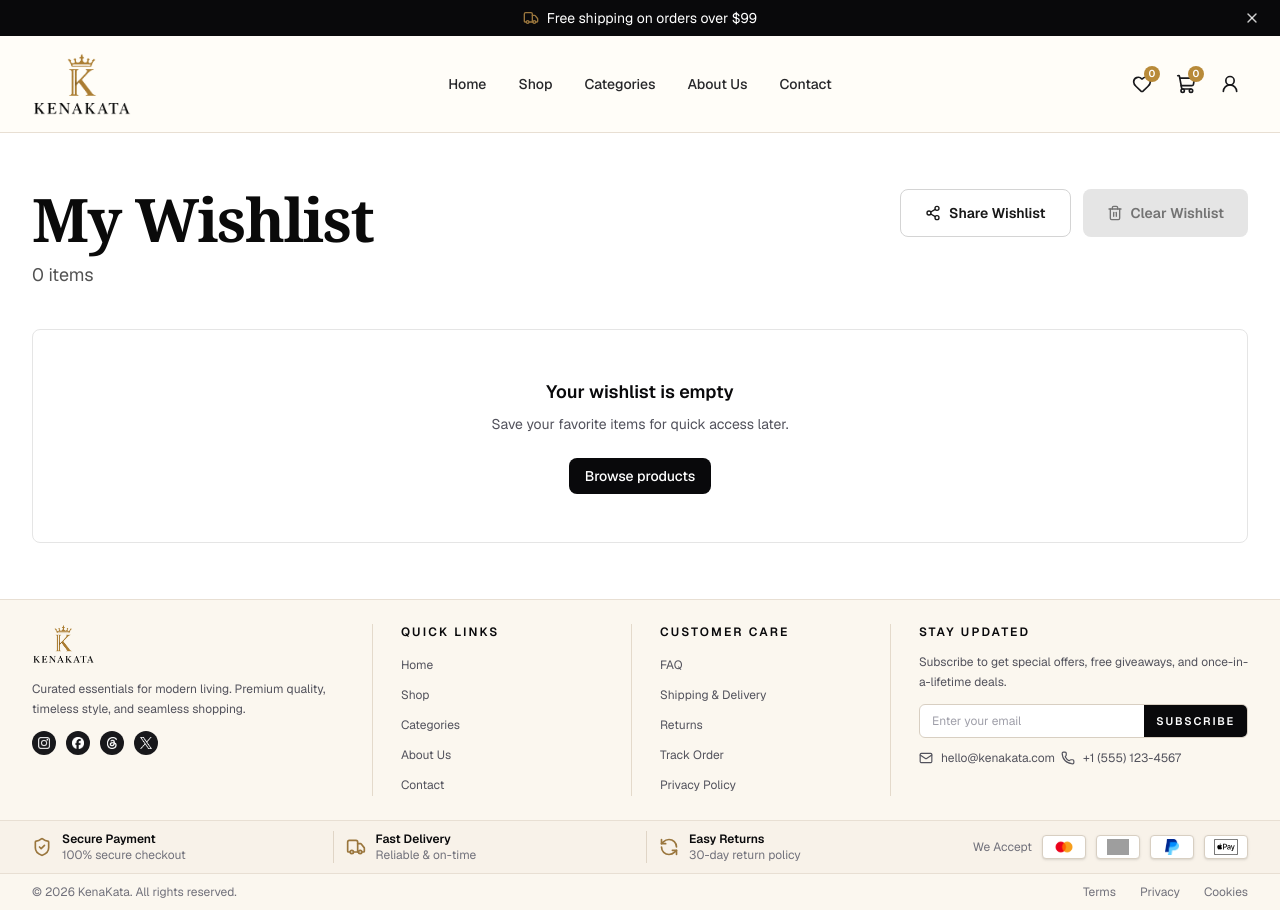
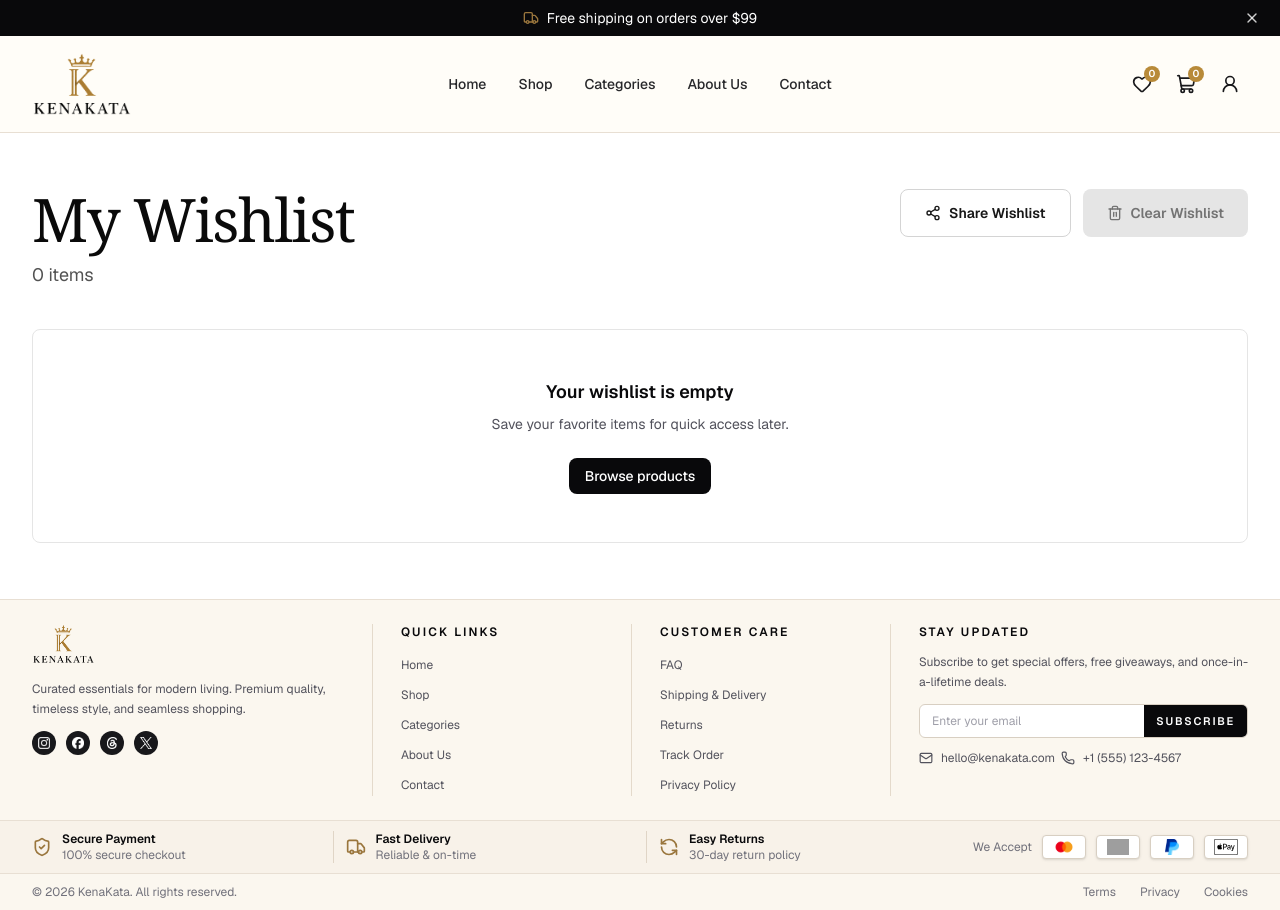
Before and after one commit to NaimurRahmannn/Kenakata-ecommerce-storefront-Next.js-, a Next.js app: page /wishlist in a window 1280 px wide. Built offline with nearby package versions, Linux system fonts and the light colour scheme; grey boxes are pictures that could not be loaded.

Commit message:
feat(wishlist): fix font issues in top h1 header

```diff
--- a/src/features/wishlist/components/wishlist-content.tsx
+++ b/src/features/wishlist/components/wishlist-content.tsx
@@ -56,7 +56,7 @@ export function WishlistContent() {
         {/* Top */}
         <div className="flex flex-col gap-6 md:flex-row md:items-start md:justify-between">
           <div>
-            <h1 className="font-serif text-4xl font-semibold tracking-tight text-neutral-950 md:text-6xl">
+            <h1 className="font-serif text-2xl font-medium tracking-tight text-neutral-950 md:text-6xl">
               My Wishlist
             </h1>
             <p className="mt-3 text-lg text-neutral-600">
```
